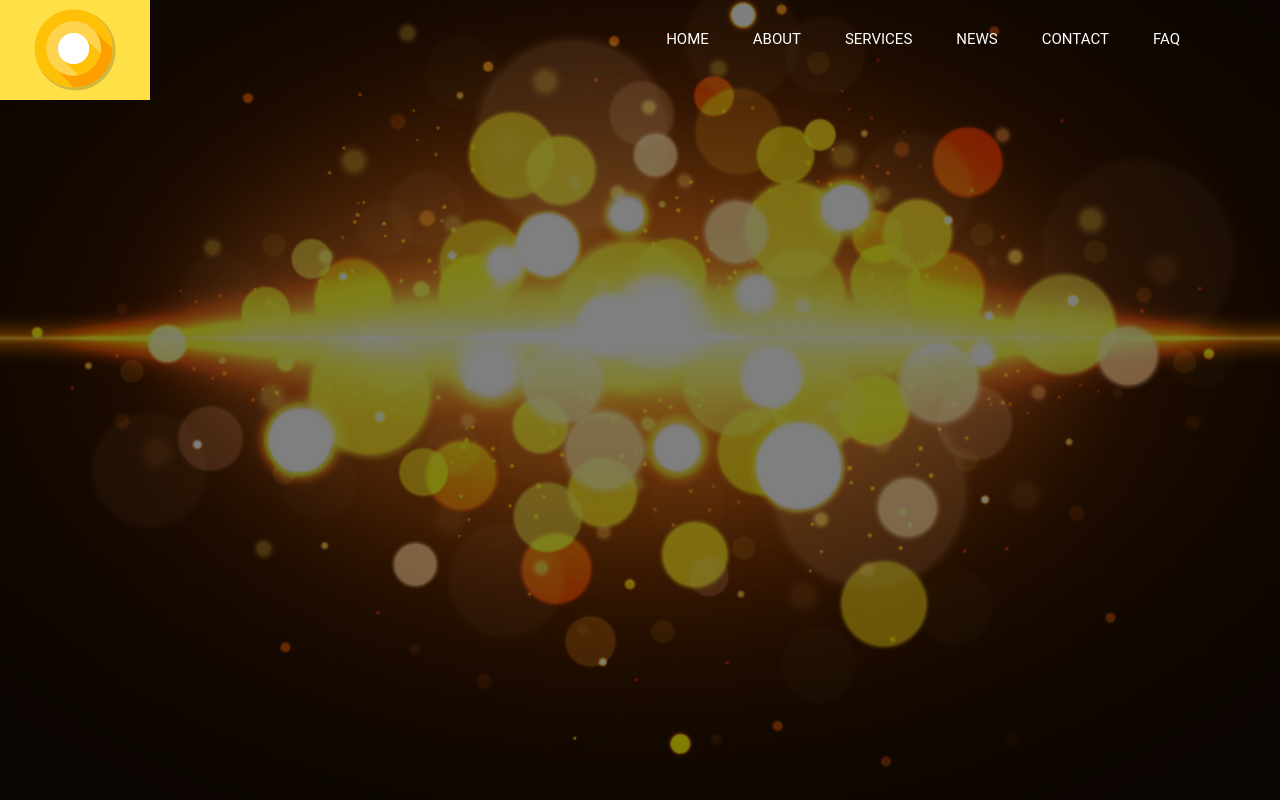
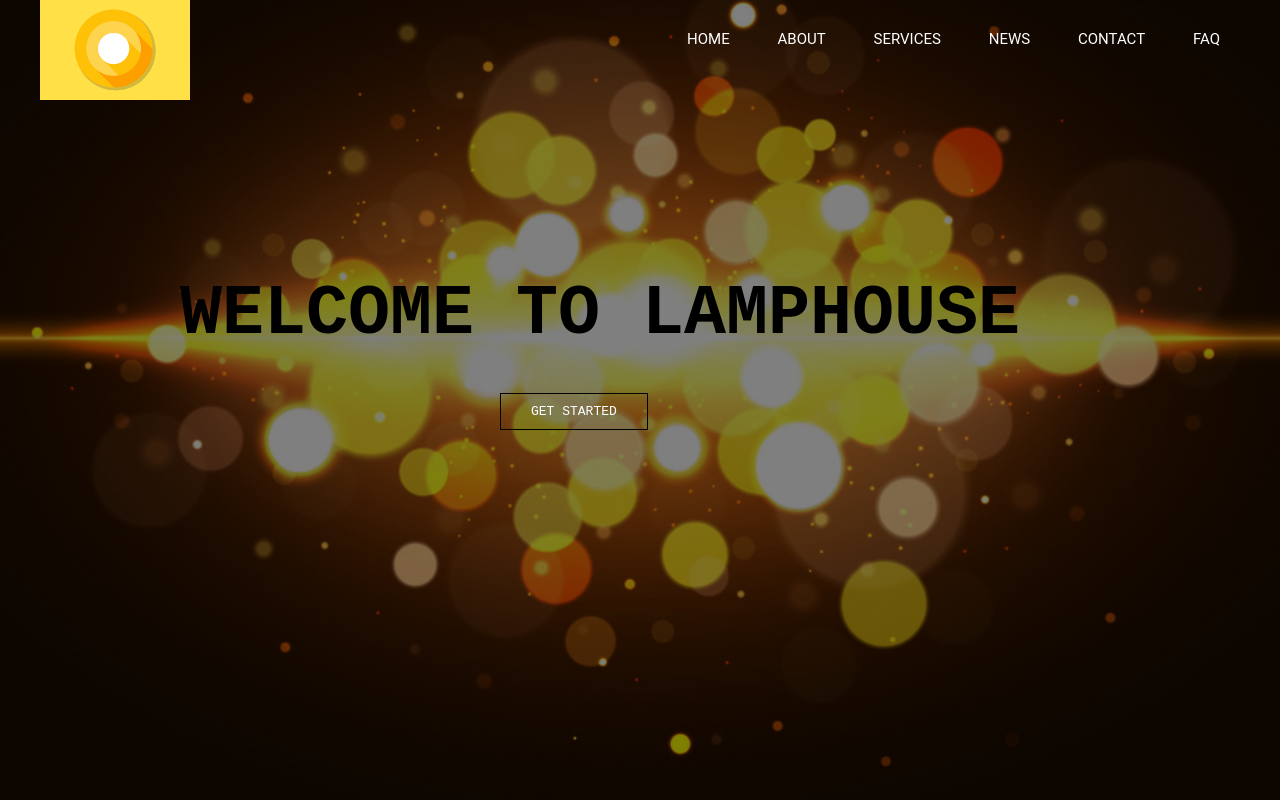
Before and after one commit to ishrat98/LampHouse, a plain HTML site: page index.html in a window 1280 px wide. Drawn offline with Linux system fonts and the light colour scheme.

Commit message:
upto home page

```diff
--- a/index.html
+++ b/index.html
@@ -29,6 +29,15 @@
             </ul>
 
             </div>
+            <div class="welcome">
+                <h1> welcome to
+                    Lamphouse</h1>
+
+
+                    <div class="button">
+                        <a href="https://www.shwapno.com/" target="_blank" class="btn btn-one">Get Started</a>
+                    </div>
+            </div>
 
         </header>
 
--- a/style.css
+++ b/style.css
@@ -32,13 +32,10 @@ header
     font-size: 15px;
 }
 
-.main-nav li.active a
-{
-    border: 1px solid black;
-}
+
 
 .main-nav li a:hover{
-   border: 2px solid black;
+   border: 1px solid black;
 }
 
 .logo img
@@ -48,8 +45,55 @@ header
     float: left;
 }
 
+body
+{
+    font-family: monospace;
+}
+
 .row
 {
     max-width: 1200px;
+    margin: auto;
 
 }
+
+.welcome
+{
+    position: absolute;
+    width: 1200px;
+    margin-left: 0px;
+    margin-top: 0px;
+}
+
+h1{
+    color: black;
+    text-transform: uppercase;
+    font-size: 70px;
+    text-align: center;
+    margin-top: 275px;
+}
+
+.button
+{
+    margin-top: 50px;
+    margin-left: 500px;
+}
+
+.btn
+{
+    border: 1px solid black;
+    padding: 10px 30px;
+    color: white;
+    text-decoration: none;
+    margin-right: 5px;
+    text-transform: uppercase;
+
+}
+
+
+.btn-one:hover
+{
+    background-color: darkorange;
+    transition: all 0.5s ease-in;
+    font-family: "Roboto", sans-serif;
+}
```
